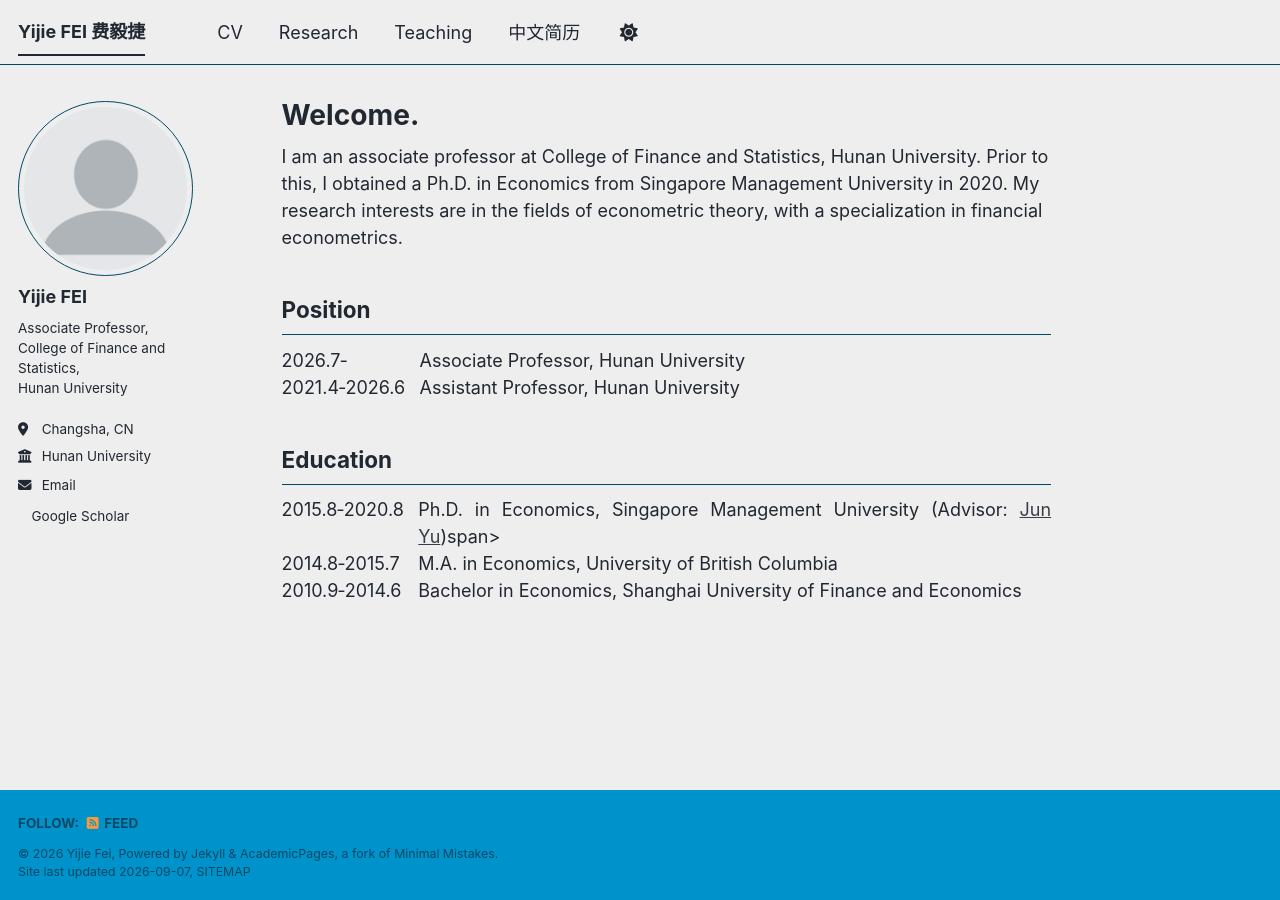
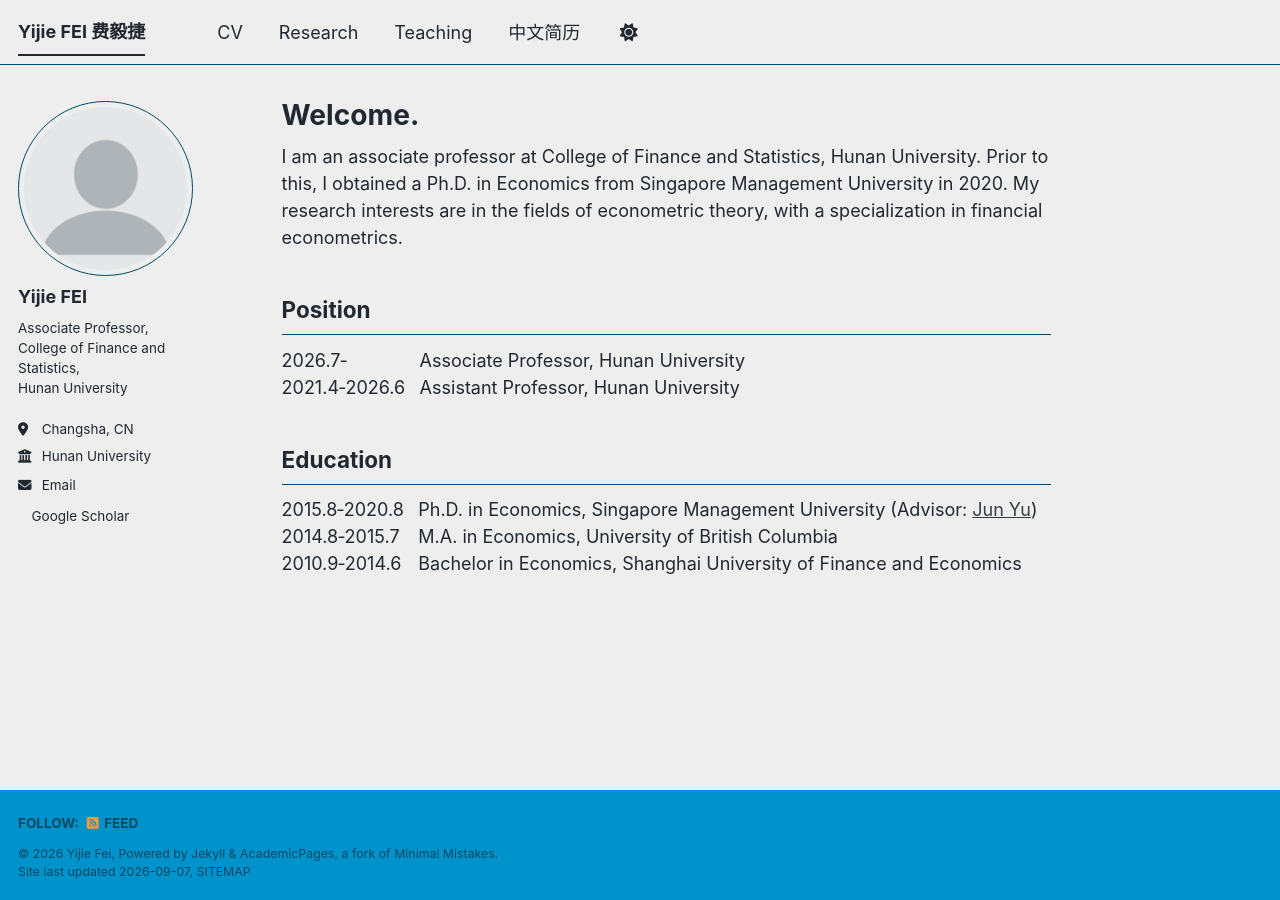
Before and after one commit to yijiefei/yijiefei.github.io, a Jekyll site: the page built from _pages/about.md, in a window 1280 px wide. Built offline with Jekyll 4.4.1, drawn with Linux system fonts in a browser that asks for light colours; a style sheet for code colours, icons or effects is not loaded.

Commit message:
Update about.md

```diff
--- a/_pages/about.md
+++ b/_pages/about.md
@@ -62,7 +62,7 @@ I am an associate professor at College of Finance and Statistics, Hunan Universi
 <div class="pos-table">
   <div class="pos-tr">
     <div class="pos-td-year">2015.8‑2020.8</div>
-    <div class="pos-td-desc">Ph.D. in Economics, Singapore Management University <span>(Advisor: <a href="https://fba.um.edu.mo/faculty/junyu/" target="_blank">Jun Yu</a>)</span>span></div>
+    <div class="pos-td-desc">Ph.D. in Economics, Singapore Management University <span>(Advisor: <a href="https://fba.um.edu.mo/faculty/junyu/" target="_blank">Jun Yu</a>)</span></div>
   </div>
   <div class="pos-tr">
     <div class="pos-td-year">2014.8‑2015.7</div>
```
